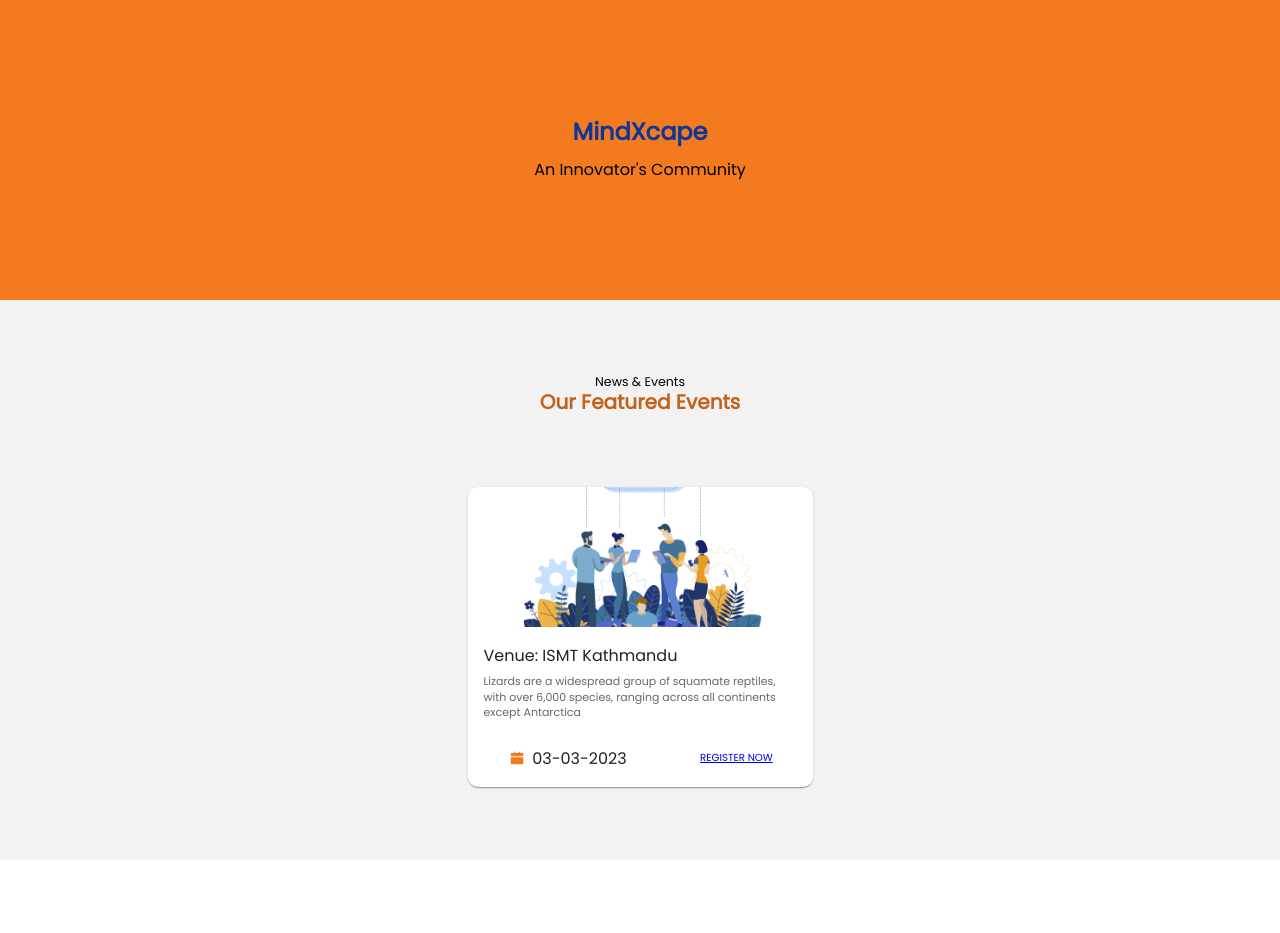
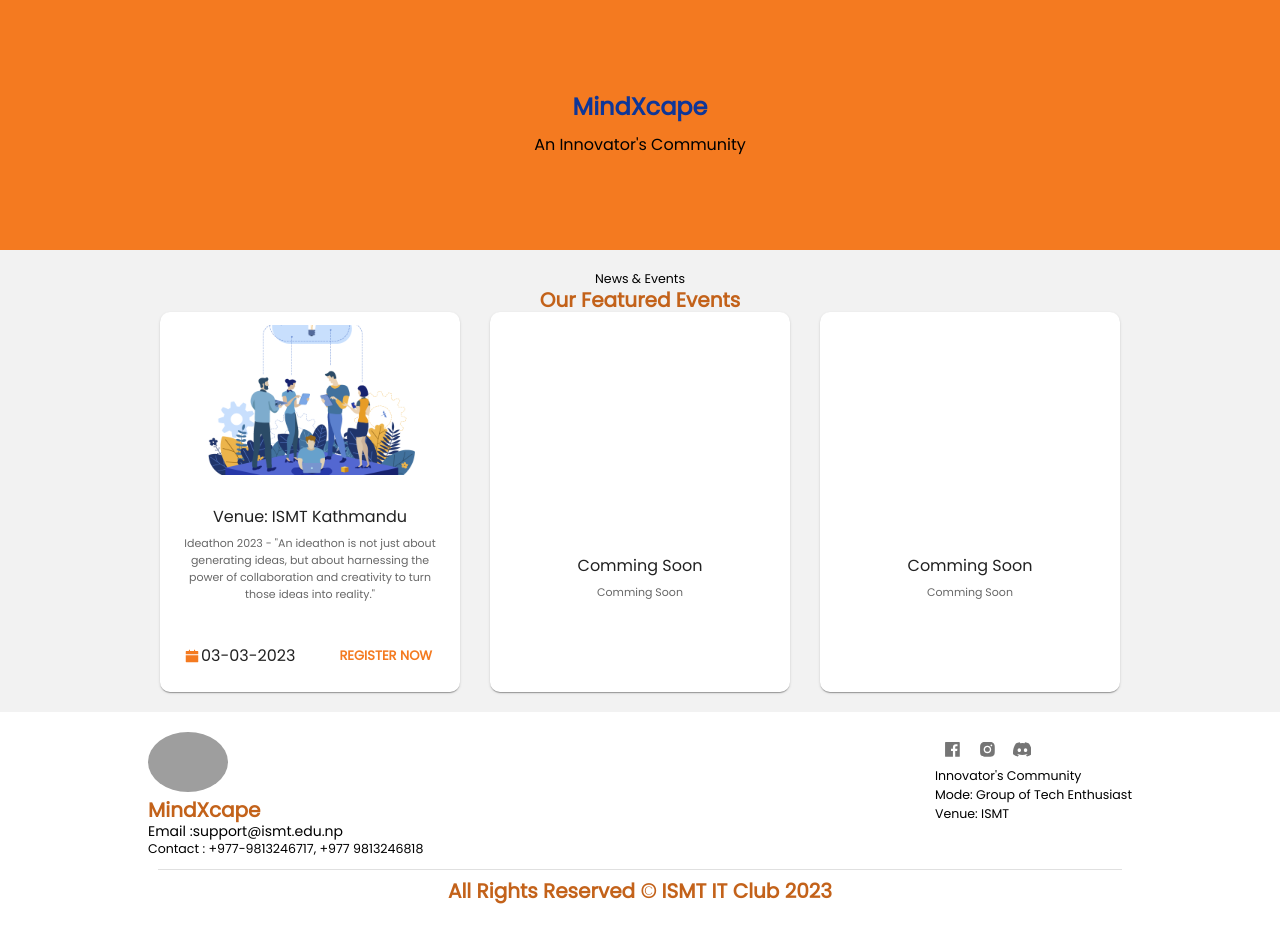
Before and after one commit to Prashishgt/Front-end-Event-Registration-MindXcape, a React (Create React App) app: page / in a window 1280 px wide. Before the commit the page ends 860 px from the top, so only its background shows below. Built offline with nearby package versions, Linux system fonts and the light colour scheme; grey boxes are pictures that could not be loaded.

Commit message:
fixed event card grid

```diff
--- a/src/components/EventCard.jsx
+++ b/src/components/EventCard.jsx
@@ -11,27 +11,41 @@
 import { Box } from "@mui/material";
 import { shades } from "../theme";
 
-export default function EventCard() {
+export default function EventCard({ venue, body, date }) {
 
   return (
+
+
     <Card
       sx={{
-        maxWidth: "345px",
+        display:"flex",
+        flexDirection:"column",
+        justifyContent:"space-evenly",
+        width: "300px",
         borderRadius: "10px",
-        height:"300px"
+        height:"380px",
+
+
       }}
     >
-      <CardMedia sx={{ height: "140px", objectFit:"fill" }}  image={Dummy} title="green iguana" />
+      <CardMedia sx={{ height: "150px", objectFit:"fill" }}  image={(venue === "Comming Soon") ? "" : Dummy} title="green iguana" />
       <CardContent>
-        <Typography gutterBottom variant="subtitle" component="div">
-          Venue: ISMT Kathmandu
+        <Typography gutterBottom variant="subtitle" component="div" textAlign="Center">
+          {venue}
         </Typography>
-        <Typography variant="body2" color="text.secondary">
-          Lizards are a widespread group of squamate reptiles, with over 6,000
-          species, ranging across all continents except Antarctica
+        <Typography variant="subtitle2" color="text.secondary" textAlign="center">
+          {body}
         </Typography>
       </CardContent>
-      <CardActions
+      {
+        venue === "Comming Soon"?
+      (
+        <Box>
+
+        </Box>
+      ):
+      (
+        <CardActions
         sx={{
           display: "flex",
           justifyContent: "space-around",
@@ -44,10 +58,18 @@
           justifyContent="space-evenly"
         >
           <AiFillCalendar color={shades.secondary[500]} />
-          <Typography variant="subtitle">03-03-2023</Typography>
+          <Typography variant="subtitle">{date}</Typography>
         </Box>
-        <Button size="small"><Link to="/eventDetails"> Register Now </Link></Button>
+        <Button size="small"><Link to="/eventDetails" style={{
+          textDecoration:"none",
+          color:shades.secondary[500],
+          fontWeight:700,
+          fontSize:"13px"
+        }}> Register Now </Link></Button>
+
       </CardActions>
+      )
+      }
     </Card>
   );
 }
--- a/src/data.js
+++ b/src/data.js
@@ -1,4 +1,4 @@
-const faq = [
+export const faq = [
   {
     question: "What is Ideathon?",
     answer:
@@ -18,9 +18,44 @@
     `,
   },
   {
-    question: "Will Food and Drinks be provided at DeerHack?",
+    question: "Will Food and Drinks be provided at Ideathon?",
     answer:"Yes, participants will be provided with foods and refreshments"
   },
 ];
 
-export default faq;
+
+
+
+
+export const eventInfo = [
+  {
+    venue: " Venue: ISMT Kathmandu",
+    body: `Ideathon 2023 - "An ideathon is not just about generating ideas, but about harnessing the power of collaboration and creativity to turn those ideas into reality."`,
+    date: "03-03-2023"
+  },
+  {
+    venue:"Comming Soon",
+    body:`Comming Soon`,
+    date: "Comming Soon"
+  },
+  {
+    venue:"Comming Soon",
+    body:`Comming Soon`,
+    date: "Comming Soon"
+  },
+]
+
+export const prize = [
+  {
+    title:"1st",
+    sum:"Rs.10,000"
+  },
+  {
+    title:"2nd",
+    sum:"Rs.5,000"
+  },
+  {
+    title:"3rd",
+    sum:"Rs.200"
+  }
+]
--- a/src/page/eventDetail/Faq.jsx
+++ b/src/page/eventDetail/Faq.jsx
@@ -1,7 +1,7 @@
 import React from 'react';
 import FaqCard from '../../components/FaqCard';
 import { Box, Typography } from '@mui/material';
-import faq from '../../data';
+import { faq } from '../../data';
 
 export default function Faq() {
   return (
--- a/src/page/eventDetail/Prizes.jsx
+++ b/src/page/eventDetail/Prizes.jsx
@@ -5,7 +5,7 @@
 const Prizes = () => {
   return (
     <Box
-    width='90%' margin='40px auto' bgcolor="#f2f2f2" border="1px solid green" padding="40px"
+    width='90%' margin='40px auto' bgcolor="#f2f2f2"  padding="40px"
    >
 
      <Typography variant='h3' textAlign='center'>
--- a/src/page/home/Banner.jsx
+++ b/src/page/home/Banner.jsx
@@ -9,7 +9,7 @@
         flexDirection="column"
         alignItems="center"
         justifyContent="center"
-        height="300px"
+        height="250px"
         width="100%"
         sx={{
             backgroundColor:shades.secondary[500]
--- a/src/page/home/EventsList.jsx
+++ b/src/page/home/EventsList.jsx
@@ -1,13 +1,13 @@
 import { Box, Typography } from '@mui/material';
 import React from 'react';
 import EventCard from '../../components/EventCard';
-
+import {eventInfo} from '../../data';
 
 const EventsList = () => {
 
   return (
     <Box
-    width='100%' display="flex" flexDirection="column" alignItems="center" justifyContent="space-evenly" bgcolor="#f2f2f2" height="70vh"
+    width='100%' height="auto" padding="20px" display="flex" flexDirection="column" alignItems="center" justifyContent="center" bgcolor="#f2f2f2"
    >
     <Box>
     <Typography textAlign="center">
@@ -19,9 +19,25 @@
     </Box>
 
      <Box
+      sx={{
+        width:"100%",
+        display:"grid",
+        gridTemplateColumns:"repeat(auto-fit, 300px)",
 
+        gridGap:"30px",
+        justifyContent:"center",
+        gridTemplateRow:"repeat(auto=fit, 300px)",
+        alignItems:"center",
+
+
+      }}
      >
-        <EventCard />
+      {
+        eventInfo.map((item) => (
+          <EventCard venue={item.venue} body={item.body} date={item.date}/>
+        ))
+      }
+
 
      </Box>
    </Box>
--- /dev/null
+++ b/src/page/home/FooterHome.jsx
@@ -0,0 +1,69 @@
+import { Box, IconButton, Typography, Divider } from "@mui/material";
+import React from "react";
+import { BsDiscord } from "react-icons/bs";
+import { AiFillFacebook } from "react-icons/ai";
+import { AiFillInstagram } from "react-icons/ai";
+
+const FooterHome = () => {
+  return (
+    <Box
+
+      width="100%"
+      display="flex"
+      alignItems="center"
+      justifyContent="center"
+    >
+      <Box  width="80%" padding="20px">
+        <Box display="flex" justifyContent="space-between" >
+          <Box >
+            <img
+              style={{ borderRadius: "50%", height: "60px" }}
+              src="https://www.ismt.edu.np/Frontend/assets/images/logos/logo-ismt.png"
+              alt=""
+            />
+            <Typography variant="h3" >MindXcape</Typography>
+            <Typography variant="h4">
+              <span>Email :</span>support@ismt.edu.np
+            </Typography>
+            <Typography>
+              <span>Contact :</span> +977-9813246717, +977 9813246818
+            </Typography>
+          </Box>
+          <Box>
+            <Box>
+              <IconButton>
+                <AiFillFacebook />
+              </IconButton>
+              <IconButton>
+                <AiFillInstagram />
+              </IconButton>
+              <IconButton>
+                <BsDiscord />
+              </IconButton>
+            </Box>
+            <Box>
+              <Typography>Innovator's Community</Typography>
+              <Typography>
+                Mode: <span>Group of Tech Enthusiast</span>
+              </Typography>
+              <Typography>
+                Venue: <span>ISMT</span>
+              </Typography>
+
+            </Box>
+          </Box>
+        </Box>
+        <Box margin="10px">
+          <Divider />
+          <Typography margin="10px" variant="h3" sx={{
+            textAlign:"center"
+          }}>
+            All Rights Reserved © <span>ISMT IT Club 2023</span>
+          </Typography>
+        </Box>
+      </Box>
+    </Box>
+  );
+};
+
+export default FooterHome;
--- a/src/page/home/Home.jsx
+++ b/src/page/home/Home.jsx
@@ -1,6 +1,7 @@
 import React from 'react'
 import Banner from './Banner'
 import EventsList from './EventsList'
+import FooterHome from './FooterHome'
 
 
 
@@ -10,7 +11,7 @@
     <div className="home">
         <Banner />
         <EventsList />
-
+        <FooterHome />
     </div>
   )
 }
```
